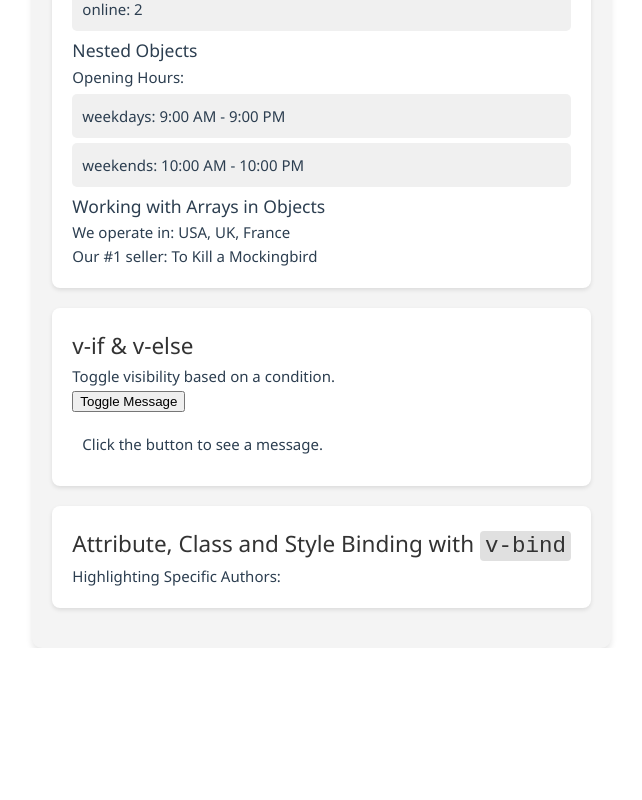
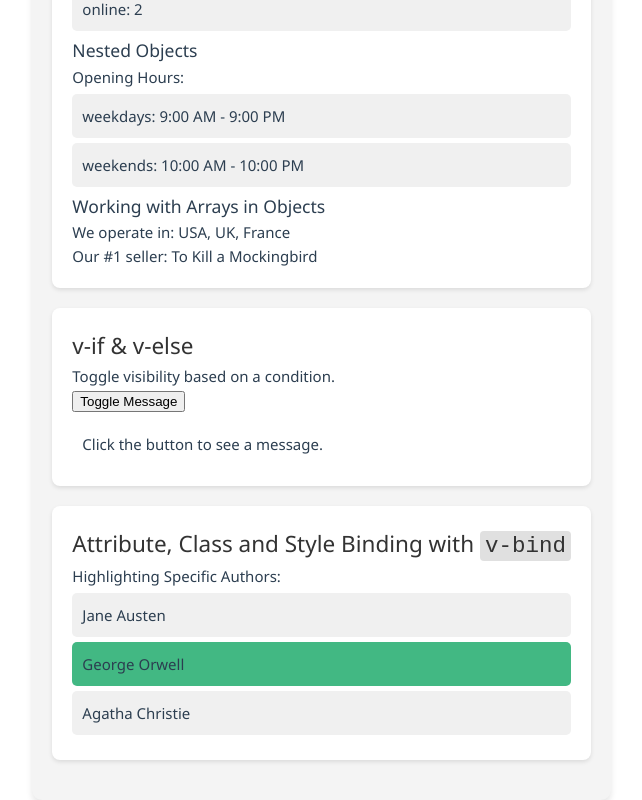
Before and after one commit to Netopia01/5032-24S2-Week02, a Vue app in the folder 5032-24S2-Week02/: page / in a window 1280 px wide. Shown: the part 1362-2162 px from the top of the page, without its empty margins (29-671 px from the left). Before the commit the page ends 2010 px from the top, so only its background shows below. Built offline with nearby package versions, Linux system fonts and the light colour scheme.

Commit message:
complete highlighting author

```diff
--- a/5032-24S2-Week02/src/components/JSON.vue
+++ b/5032-24S2-Week02/src/components/JSON.vue
@@ -113,6 +113,14 @@
     <section class="lab-section">
       <h2>Attribute, Class and Style Binding with <code>v-bind</code></h2>
       <p>Highlighting Specific Authors:</p>
+
+      <ul>
+        <div v-for="author in authors" :key="author.id">
+          <li v-if="author.name == 'George Orwell'" class="highlight">{{ author.name }}</li>
+          <li v-else>{{ author.name }}</li>
+        </div>
+      </ul>
+
     </section>
   </div>
 </template>
@@ -156,6 +164,7 @@ const bookstore = computed(() =>
   bookstores
 )
 
+const isGeorgeOrwell = ref(false)
 
 
 </script>
```
